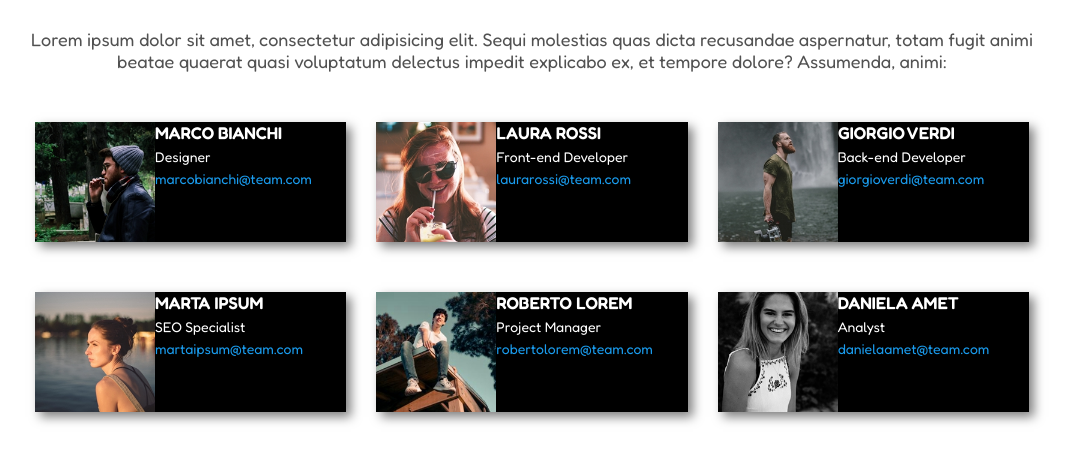
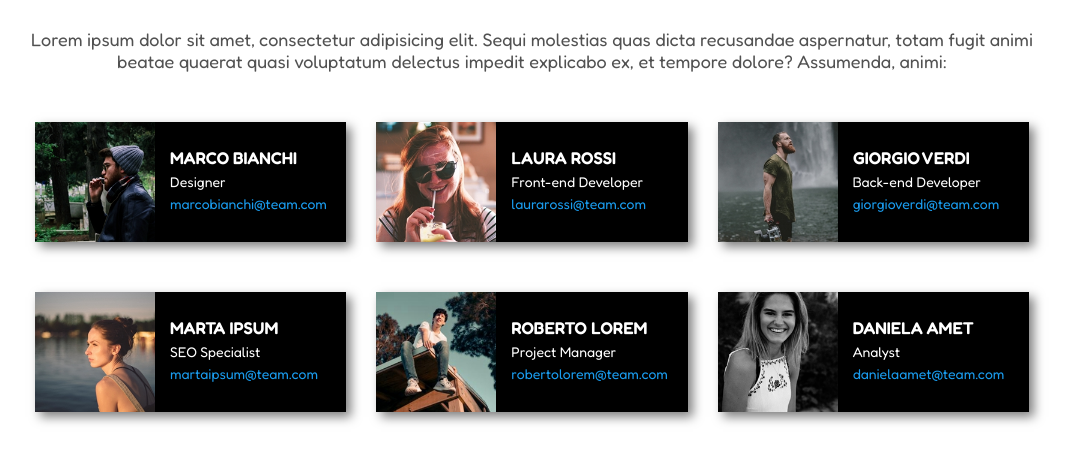
Before and after one commit to imLukePex/html-css-float-cards, a plain HTML site: page index.html in a window 1280 px wide. Shown: the part 110-572 px from the top of the page, without its empty margins (108-1180 px from the left). Drawn offline with Linux system fonts and the light colour scheme.

Commit message:
final project

```diff
--- a/css/style.css
+++ b/css/style.css
@@ -67,6 +67,7 @@ header p {
 
 .text-container {
   float: left;
+  padding: 25px 15px;
 }
 
 .name-tag {
@@ -75,11 +76,12 @@ header p {
   font-weight: bold;
 }
 
-.email {
-  color: rgb(26, 156, 238);
-}
-
 .name-tag, .occupation {
   color: white;
   margin-bottom: 5px;
 }
+
+a {
+  color: rgb(26, 156, 238);
+  text-decoration: none;
+}
--- a/index.html
+++ b/index.html
@@ -31,7 +31,7 @@
             <div class="text-container">
               <div class="name-tag">MARCO BIANCHI</div>
               <div class="occupation">Designer</div>
-              <div class="email">marcobianchi@team.com</div>
+              <div><a href="#">marcobianchi@team.com</a></div>
             </div>
           </div>
 
@@ -42,7 +42,7 @@
             <div class="text-container">
               <div class="name-tag">LAURA ROSSI</div>
               <div class="occupation">Front-end Developer</div>
-              <div class="email">laurarossi@team.com</div>
+              <div><a href="#">laurarossi@team.com</a></div>
             </div>
           </div>
 
@@ -53,7 +53,7 @@
             <div class="text-container">
               <div class="name-tag">GIORGIO VERDI</div>
               <div class="occupation">Back-end Developer</div>
-              <div class="email">giorgioverdi@team.com</div>
+              <div><a href="#">giorgioverdi@team.com</a></div>
             </div>
           </div>
         </div>
@@ -67,7 +67,7 @@
             <div class="text-container">
               <div class="name-tag">MARTA IPSUM</div>
               <div class="occupation">SEO Specialist</div>
-              <div class="email">martaipsum@team.com</div>
+              <div><a href="#">martaipsum@team.com</a></div>
             </div>
           </div>
 
@@ -78,7 +78,7 @@
             <div class="text-container">
               <div class="name-tag">ROBERTO LOREM</div>
               <div class="occupation">Project Manager</div>
-              <div class="email">robertolorem@team.com</div>
+              <div><a href="#">robertolorem@team.com</a></div>
             </div>
           </div>
 
@@ -89,7 +89,7 @@
             <div class="text-container">
               <div class="name-tag">DANIELA AMET</div>
               <div class="occupation">Analyst</div>
-              <div class="email">danielaamet@team.com</div>
+              <div><a href="#">danielaamet@team.com</a></div>
             </div>
           </div>
         </div>
```
